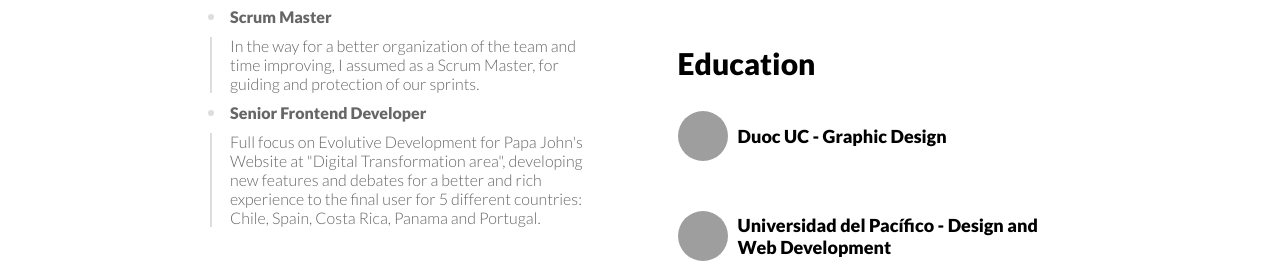
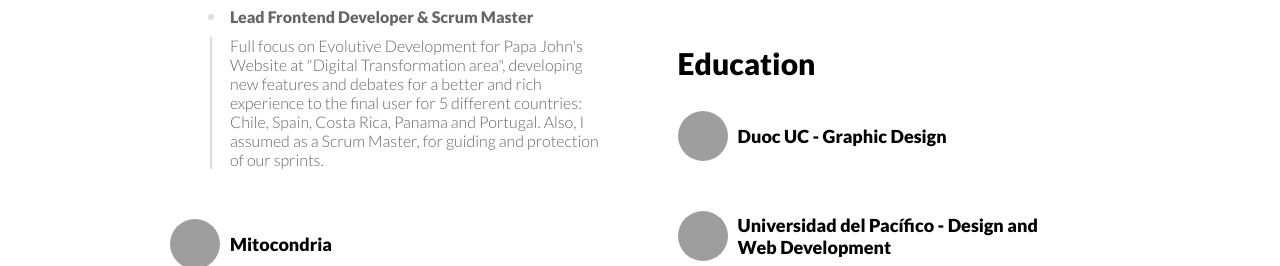
Before and after one commit to bastian-hidalgo/bastian-hidalgo.github.io, a plain HTML site: page index.html in a window 1280 px wide. Shown: the part 565-831 px from the top of the page. Drawn offline with Linux system fonts and the light colour scheme; grey boxes are pictures that could not be loaded; files whose address does not match are found by name.

Commit message:
little change

```diff
--- a/index.html
+++ b/index.html
@@ -60,15 +60,9 @@
               </div>
               <div class="timeStamp">
                 <div class="titleWork">
-                  Scrum Master
+                  Lead Frontend Developer & Scrum Master
                 </div>
-                <div class="description">In the way for a better organization of the team and time improving, I assumed as a Scrum Master, for guiding and protection of our sprints.</div>
-              </div>
-              <div class="timeStamp">
-                <div class="titleWork">
-                  Senior Frontend Developer
-                </div>
-                <div class="description">Full focus on Evolutive Development for Papa John's Website at "Digital Transformation area", developing new features and debates for a better and rich experience to the final user for 5 different countries: Chile, Spain, Costa Rica, Panama and Portugal.</div>
+                <div class="description">Full focus on Evolutive Development for Papa John's Website at "Digital Transformation area", developing new features and debates for a better and rich experience to the final user for 5 different countries: Chile, Spain, Costa Rica, Panama and Portugal. Also, I assumed as a Scrum Master, for guiding and protection of our sprints.</div>
               </div>
             </div>
           </div>
```
